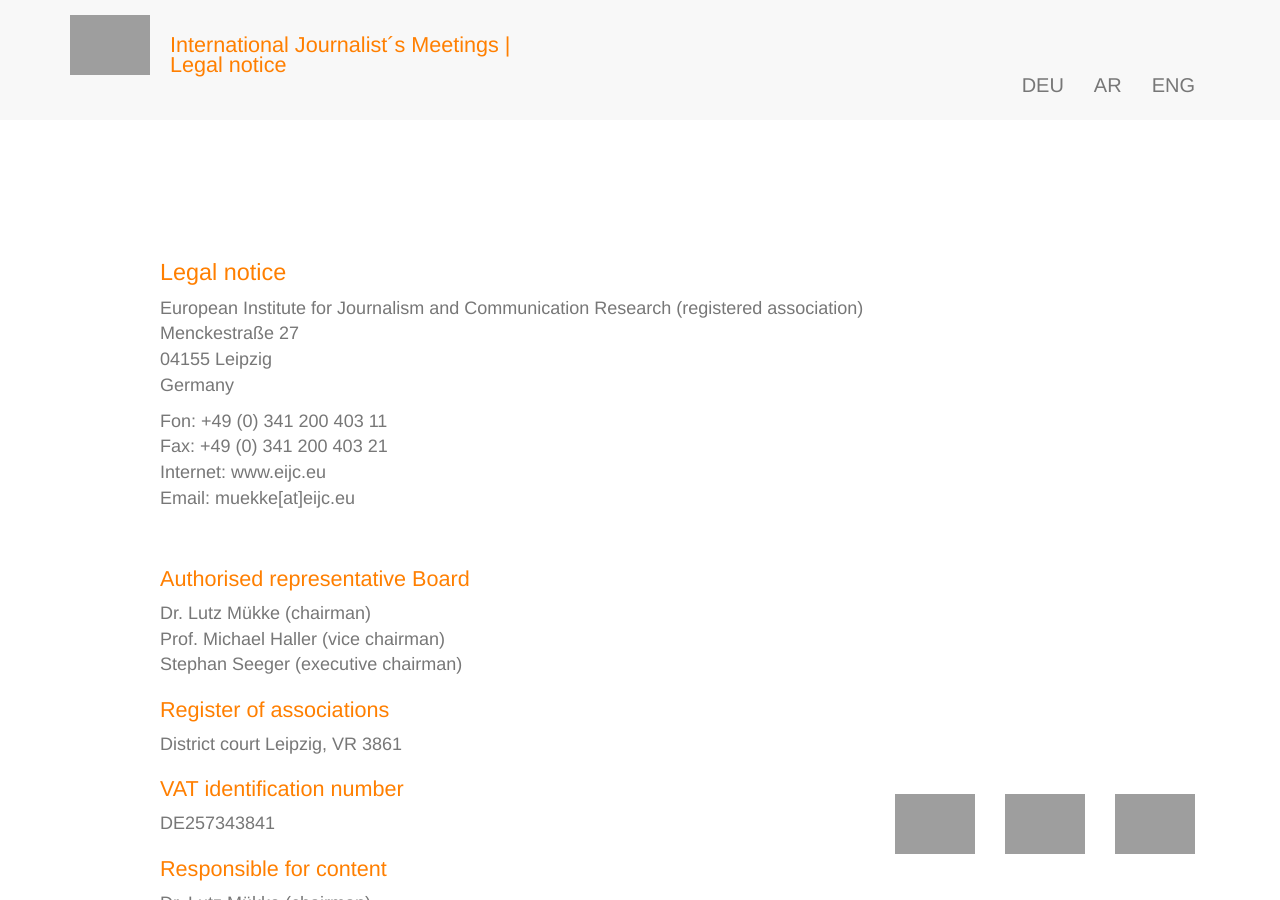
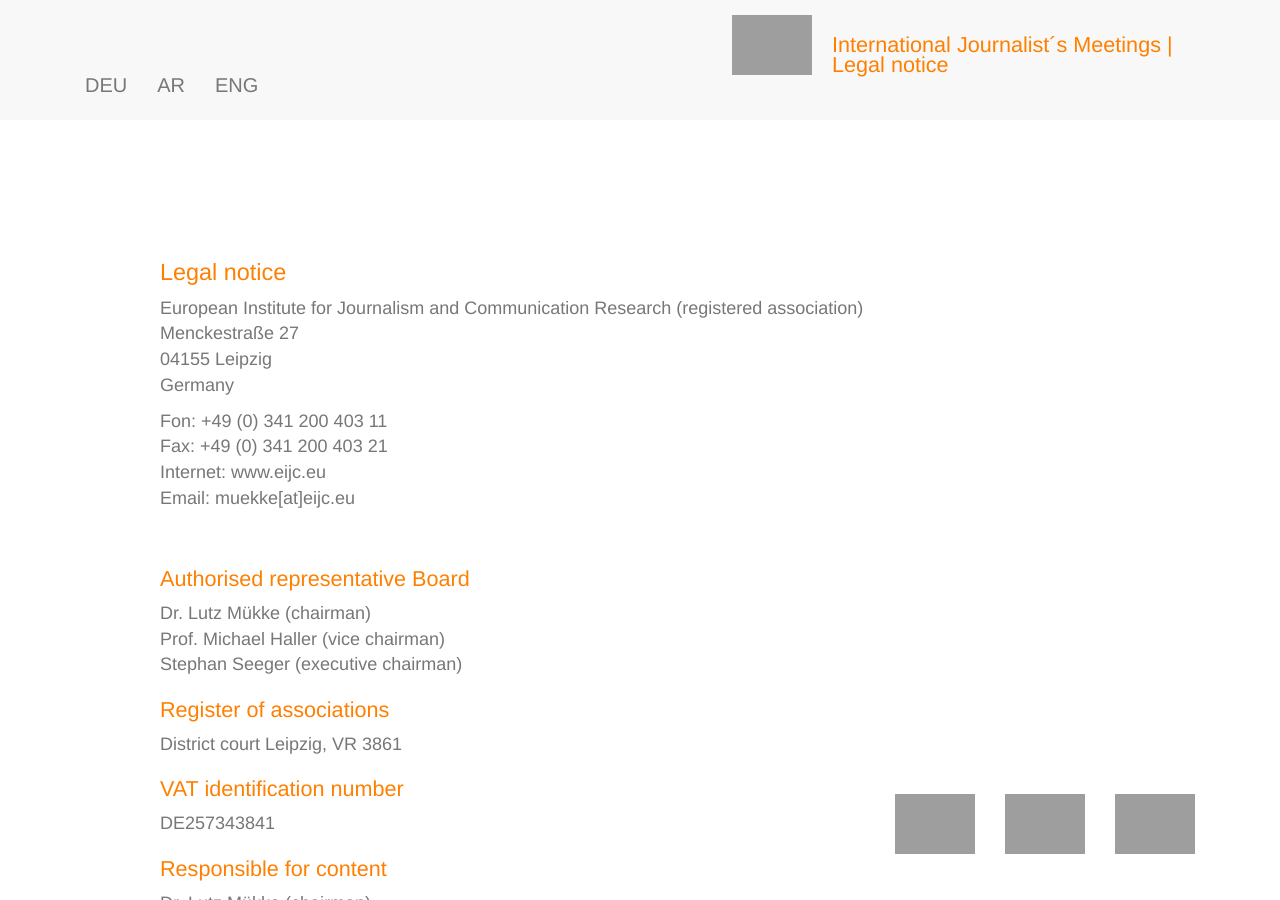
Before and after one commit to EIJC/TIJ, a Jekyll site: the page built from en/impressum.html, in a window 1280 px wide and 900 px high. Built offline with Jekyll 4.4.1, drawn with Linux system fonts in a browser that asks for light colours; nearby versions of some CDN libraries; grey boxes are pictures that could not be loaded.

Commit message:
Update navbar-ar.html

```diff
--- a/_includes/navbar-ar.html
+++ b/_includes/navbar-ar.html
@@ -1,13 +1,13 @@
 <div id="header" class="navbar navbar-default navbar-fixed-top">
   <div class="container">
-    <div class="navbar-header">
+    <div class="navbar-header pull-right">
             <a class="navbar-brand" href="{{ site.base_url }}/ar.html">
               <img alt="Treffen Internationaler Journalisten" src="https://www.dropbox.com/s/0z8cxb5275ouz2r/TIJ%20Transparent.png?raw=1" style="max-width: 80px; max-height: 80px; float:left; margin-right:20px; " />
                 <p class="title">{{ page.title }}</p>
             </a>
     </div>
     <div class="nav navbar nav">
-        <ul class="nav navbar-nav pull-right">
+        <ul class="nav navbar-nav">
             <li>
                 <a href="{{ site.base_url }}/de.html">DEU</a>
             </li>
```
